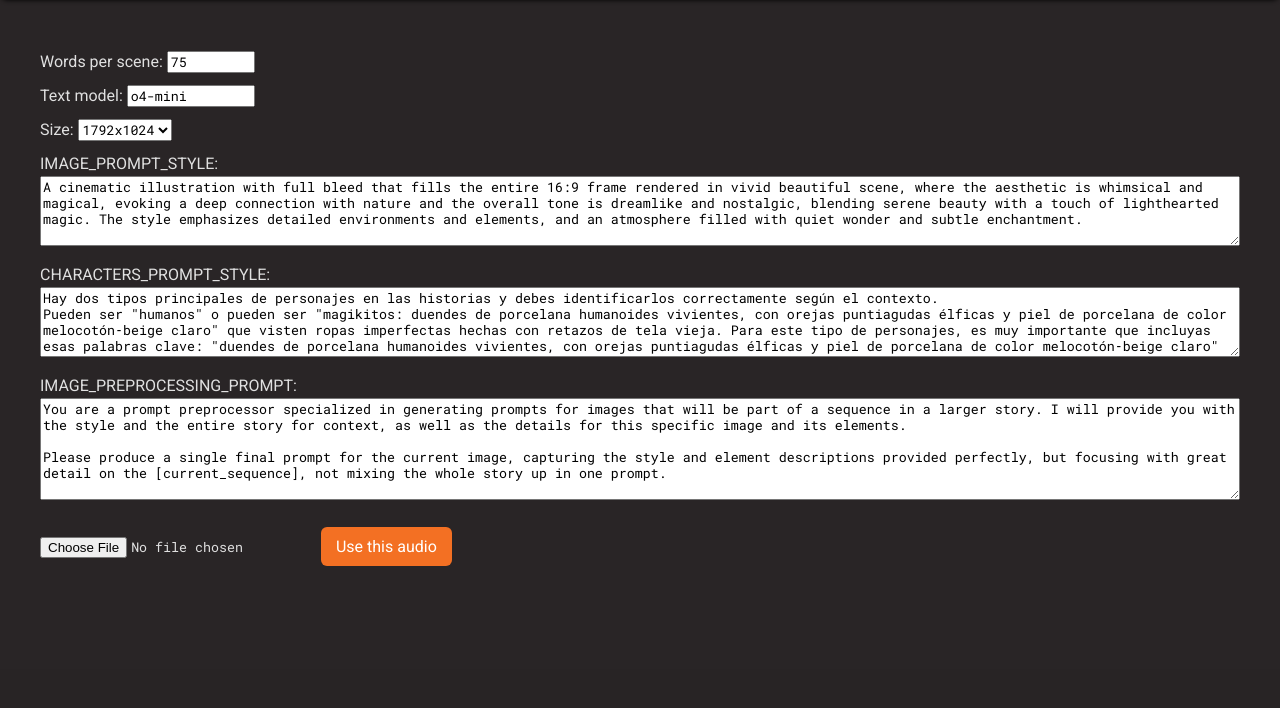
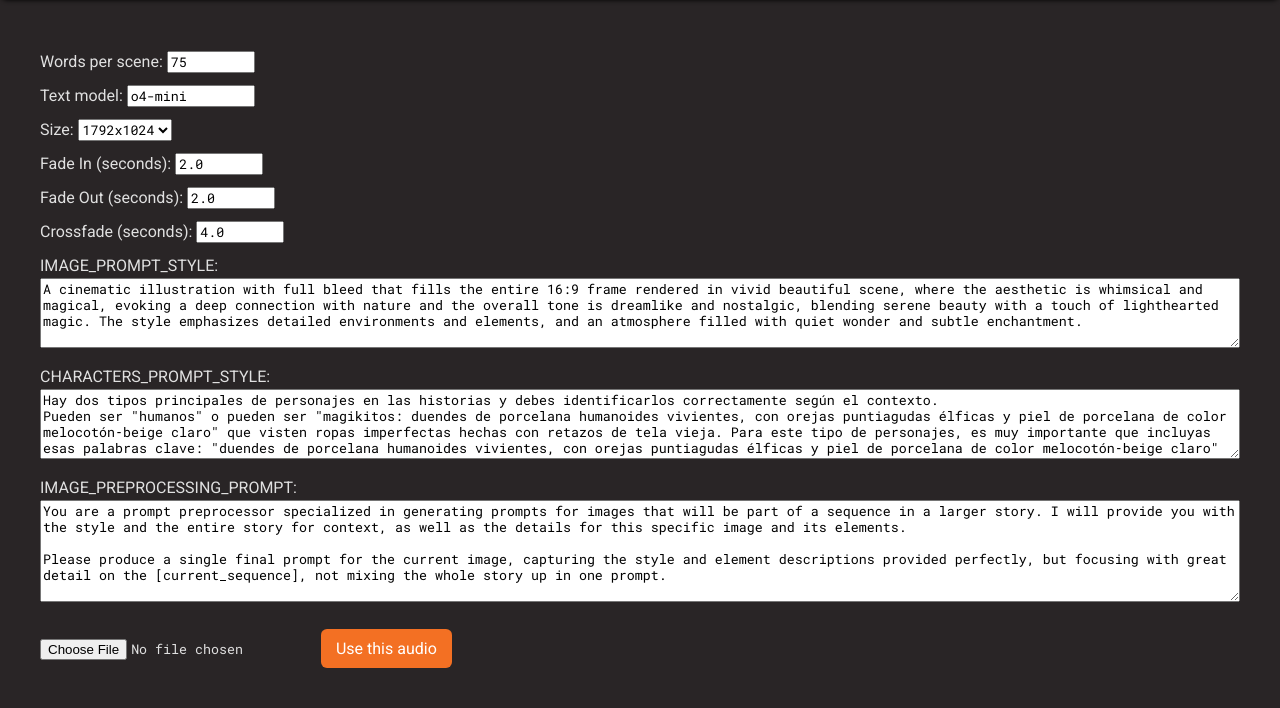
Before and after one commit to alvarofranz/openai-audio-to-video, a Flask app: page / in a window 1280 px wide. Shown: the part 131-839 px from the top of the page. Before the commit the page ends 697 px from the top, so only its background shows below. Run offline with Flask 3, Linux system fonts and the light colour scheme.

Commit message:
Add crossfade transitions

```diff
--- a/app/routes.py
+++ b/app/routes.py
@@ -21,7 +21,10 @@ from defaults import (
     VIDEO_SIZE,
     IMAGE_PROMPT_STYLE,
     CHARACTERS_PROMPT_STYLE,
-    IMAGE_PREPROCESSING_PROMPT
+    IMAGE_PREPROCESSING_PROMPT,
+    FADE_IN,
+    FADE_OUT,
+    CROSSFADE_DUR
 )
 
 main_bp = Blueprint("main", __name__)
@@ -41,7 +44,10 @@ def index():
         default_video_size=VIDEO_SIZE,
         default_image_prompt_style=IMAGE_PROMPT_STYLE,
         default_characters_prompt_style=CHARACTERS_PROMPT_STYLE,
-        default_image_preprocessing_prompt=IMAGE_PREPROCESSING_PROMPT
+        default_image_preprocessing_prompt=IMAGE_PREPROCESSING_PROMPT,
+        default_fade_in=FADE_IN,
+        default_fade_out=FADE_OUT,
+        default_crossfade_dur=CROSSFADE_DUR
     )
 
 @main_bp.route("/upload-audio", methods=["POST"])
@@ -63,8 +69,11 @@ def upload_audio():
     image_prompt_style = request.form.get("image_prompt_style", "")
     characters_prompt_style = request.form.get("characters_prompt_style", "")
     image_preprocessing_prompt = request.form.get("image_preprocessing_prompt", "")
+    fade_in_str = request.form.get("fade_in", f"{FADE_IN}").strip()
+    fade_out_str = request.form.get("fade_out", f"{FADE_OUT}").strip()
+    crossfade_str = request.form.get("crossfade_dur", f"{CROSSFADE_DUR}").strip()
 
-    # Parse size or fallback
+    # Parse video size or fallback
     try:
         width_str, height_str = size.lower().split("x")
         video_width = int(width_str)
@@ -78,6 +87,22 @@ def upload_audio():
         wps = int(words_per_scene)
     except:
         wps = 40
+
+    # Parse fade/crossfade floats or fallback
+    try:
+        fade_in_val = float(fade_in_str)
+    except:
+        fade_in_val = FADE_IN
+
+    try:
+        fade_out_val = float(fade_out_str)
+    except:
+        fade_out_val = FADE_OUT
+
+    try:
+        crossfade_val = float(crossfade_str)
+    except:
+        crossfade_val = CROSSFADE_DUR
 
     # Build a short unique folder name based on the audio file
     audio_basename = os.path.splitext(os.path.basename(file.filename))[0]
@@ -128,7 +153,10 @@ def upload_audio():
         "video_width": video_width,
         "video_height": video_height,
         "image_prompt_style": image_prompt_style,
-        "image_preprocessing_prompt": image_preprocessing_prompt
+        "image_preprocessing_prompt": image_preprocessing_prompt,
+        "fade_in": fade_in_val,
+        "fade_out": fade_out_val,
+        "crossfade_dur": crossfade_val
     }
 
     # Return initial job info
@@ -243,7 +271,10 @@ def create_video_endpoint():
             audio_path,
             output_video_path,
             job_data["video_width"],
-            job_data["video_height"]
+            job_data["video_height"],
+            fade_in=job_data["fade_in"],
+            fade_out=job_data["fade_out"],
+            crossfade_dur=job_data["crossfade_dur"]
         )
     except Exception as e:
         return jsonify({"error": f"Failed to create video: {str(e)}"}), 500
--- a/app/templates/index.html
+++ b/app/templates/index.html
@@ -51,6 +51,42 @@
                         {% if default_video_size == "1024x1792" %}selected{% endif %}
                 >1024x1792</option>
             </select>
+        </div>
+
+        <div class="form-row">
+            <label for="fade-in">Fade In (seconds):</label>
+            <input
+                    type="number"
+                    id="fade-in"
+                    value="{{ default_fade_in }}"
+                    class="small-input"
+                    min="0"
+                    step="0.1"
+            >
+        </div>
+
+        <div class="form-row">
+            <label for="fade-out">Fade Out (seconds):</label>
+            <input
+                    type="number"
+                    id="fade-out"
+                    value="{{ default_fade_out }}"
+                    class="small-input"
+                    min="0"
+                    step="0.1"
+            >
+        </div>
+
+        <div class="form-row">
+            <label for="crossfade-dur">Crossfade (seconds):</label>
+            <input
+                    type="number"
+                    id="crossfade-dur"
+                    value="{{ default_crossfade_dur }}"
+                    class="small-input"
+                    min="0"
+                    step="0.1"
+            >
         </div>
 
         <div class="form-row">
--- a/defaults.py
+++ b/defaults.py
@@ -1,6 +1,9 @@
 WORDS_PER_SCENE = 75
-TEXT_MODEL = "o4-mini"
-VIDEO_SIZE = "1792x1024"
+TEXT_MODEL       = "o4-mini"
+VIDEO_SIZE       = "1792x1024"
+CROSSFADE_DUR    = 4.0
+FADE_IN          = 2.0
+FADE_OUT         = 2.0
 
 IMAGE_PROMPT_STYLE = (
 """A cinematic illustration with full bleed that fills the entire 16:9 frame rendered in vivid beautiful scene, where the aesthetic is whimsical and magical, evoking a deep connection with nature and the overall tone is dreamlike and nostalgic, blending serene beauty with a touch of lighthearted magic. The style emphasizes detailed environments and elements, and an atmosphere filled with quiet wonder and subtle enchantment."""
```
Also changed, not shown: app/utils/video_utils.py (+55 -27 lines).
